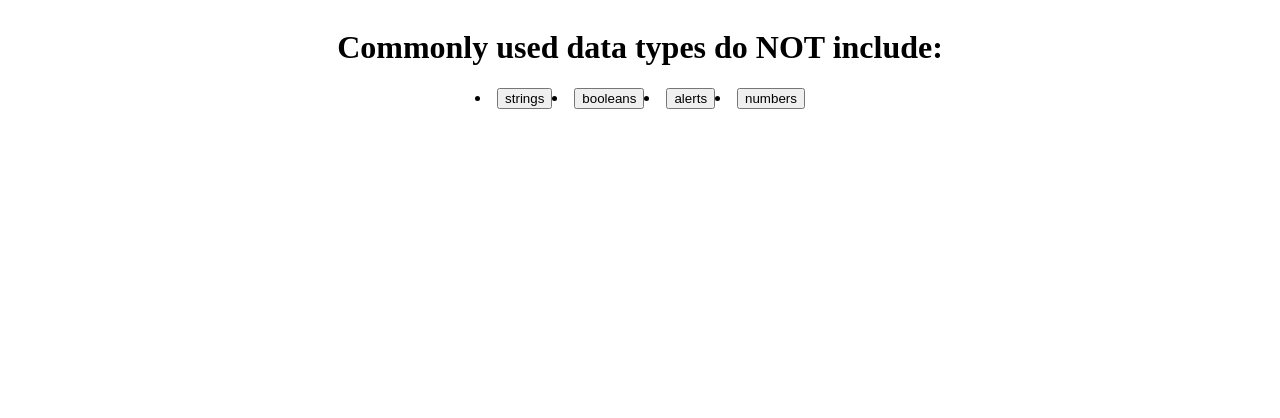
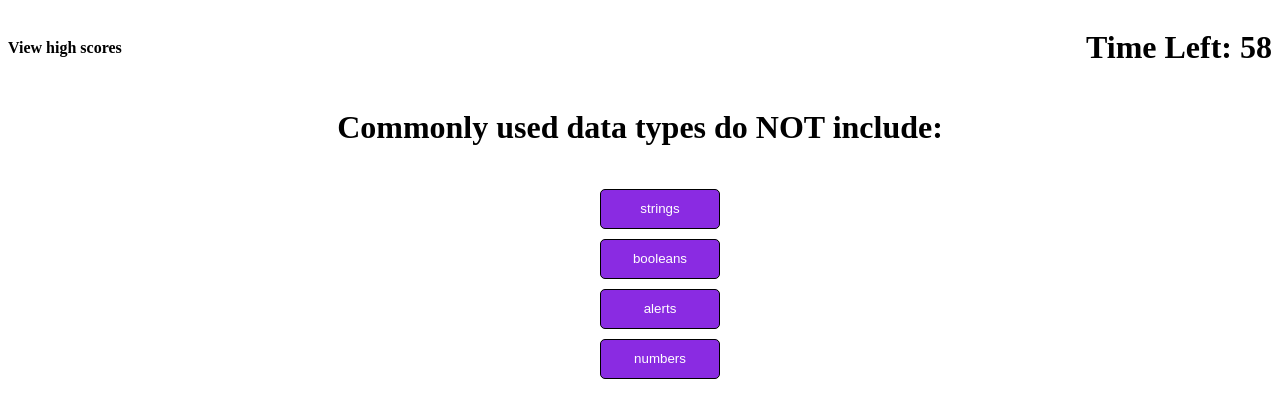
Before and after one commit to Jaron15/code-quiz, a plain HTML site: page index.html in a window 1280 px wide. Both pictures are taken after a click on the button "Start Quiz". Drawn offline with Linux system fonts and the light colour scheme.

Commit message:
created timer/highscore link and styled buttons

```diff
--- a/assets/css/style.css
+++ b/assets/css/style.css
@@ -16,3 +16,42 @@
     border: 1px solid black;
     color: white
 }
+.question-list {
+    list-style: none;
+    display: flex;
+    flex-direction: column;
+}
+.question-list-box {
+    display: flex;
+    justify-content: center;
+
+
+}
+.button-style {
+    background-color: blueviolet;
+    border-radius: 5px;
+    border: 1px solid black;
+    color: white;
+    width: 120px;
+    height: 40px;
+    margin: 5px;
+
+}
+.flex {
+    display: flex;
+    width: 100%;
+     justify-content: space-between;
+}
+.hs-show {
+    align-self: center;
+}
+.timer-show {
+    align-self: flex-end;
+}
+.hs-show a{
+    text-decoration: none;
+    color: black;
+}
+.hs-show a:hover {
+    color: blueviolet;
+}
--- a/assets/js/script.js
+++ b/assets/js/script.js
@@ -47,24 +47,44 @@ function startQuiz() {
     var startQuizInfo = document.getElementById("start-quiz-info");
    startQuizInfo.classList.add("hidden");
     generateQuestion();
-}
+    let timeLeft = 60;
+
+    let timer = setInterval(() => {
+        timeLeft--;
+        if (timeLeft <= 0) {
+            clearInterval(timer);
+        };
+        document.getElementById("display-time").textContent = "Time Left: " + timeLeft;
+    }, 1000);
+
+
+};
 
 
 // function to generate next question
 function generateQuestion() {
- //insert first question and answer
+ // insert question
  insertAnswers.innerHTML = "";
  insertQuestion.innerHTML = "<h1>" + questions[currentQuestion].question + "</h1>";
  mainBody.appendChild(insertQuestion);
 
+  // insert answer
+  var answerContainer = document.getElementById("answers-box");
+  answerContainer.className= "question-list-box";
+  mainBody.appendChild(answerContainer);
+ var answerList = document.createElement("ul");
+ answerList.className= "question-list";
+ answerContainer.appendChild(answerList);
 for (var i = 0; i < questions[currentQuestion].answers.length; i++) {
  var li = document.createElement("li");
+//  li.className = "question-list"
  var button = document.createElement("button");
  button.textContent = questions[currentQuestion].answers[i];
- button.setAttribute("value", i)
+ button.setAttribute("value", i);
+ button.className = "button-style";
  li.appendChild(button);
- insertAnswers.appendChild(li);
- mainBody.appendChild(insertAnswers);
+ answerList.appendChild(li);
+//  mainBody.appendChild(insertAnswers);
 }
 };
 
@@ -77,10 +97,18 @@ for (var i = 0; i < questions[currentQuestion].answers.length; i++) {
     var clickedButton = event.target;
     var ansValue = clickedButton.value;
     if (ansValue !== questions[currentQuestion].correctAnswer) {
-        alert("test");
+        alert("wrong");
     }
-    console.log(ansValue);
+
+    if (currentQuestion === questions.length -1) {
+        alert("test")
+    };
+    console.log(currentQuestion);
     currentQuestion++;
     generateQuestion();
-  })
+    // console.log(questions.length);
+  });
+
+
+
   document.getElementById("start-quiz-btn").addEventListener("click", startQuiz);
--- a/index.html
+++ b/index.html
@@ -8,6 +8,15 @@
     <link rel="stylesheet" href="./assets/css/style.css">
 </head>
 <body>
+    <header>
+        <div class="flex">
+            <h4 class="hs-show"><a href="#">View high scores</a>
+            </h4>
+            <h1 id="display-time" class="timer-show">
+                Time left: 0
+            </h1>
+        </div>
+    </header>
 <main id="start-quiz-info">
     <div class="center">
     <h1>Coding Quiz Challenge</h1>
@@ -34,6 +43,16 @@
     </div>
 </main>
 
+<main>
+
+</main>
+
+
+<main>
+
+</main>
+
+
      <script src="./assets/js/script.js"></script>
 
 </body>
```
